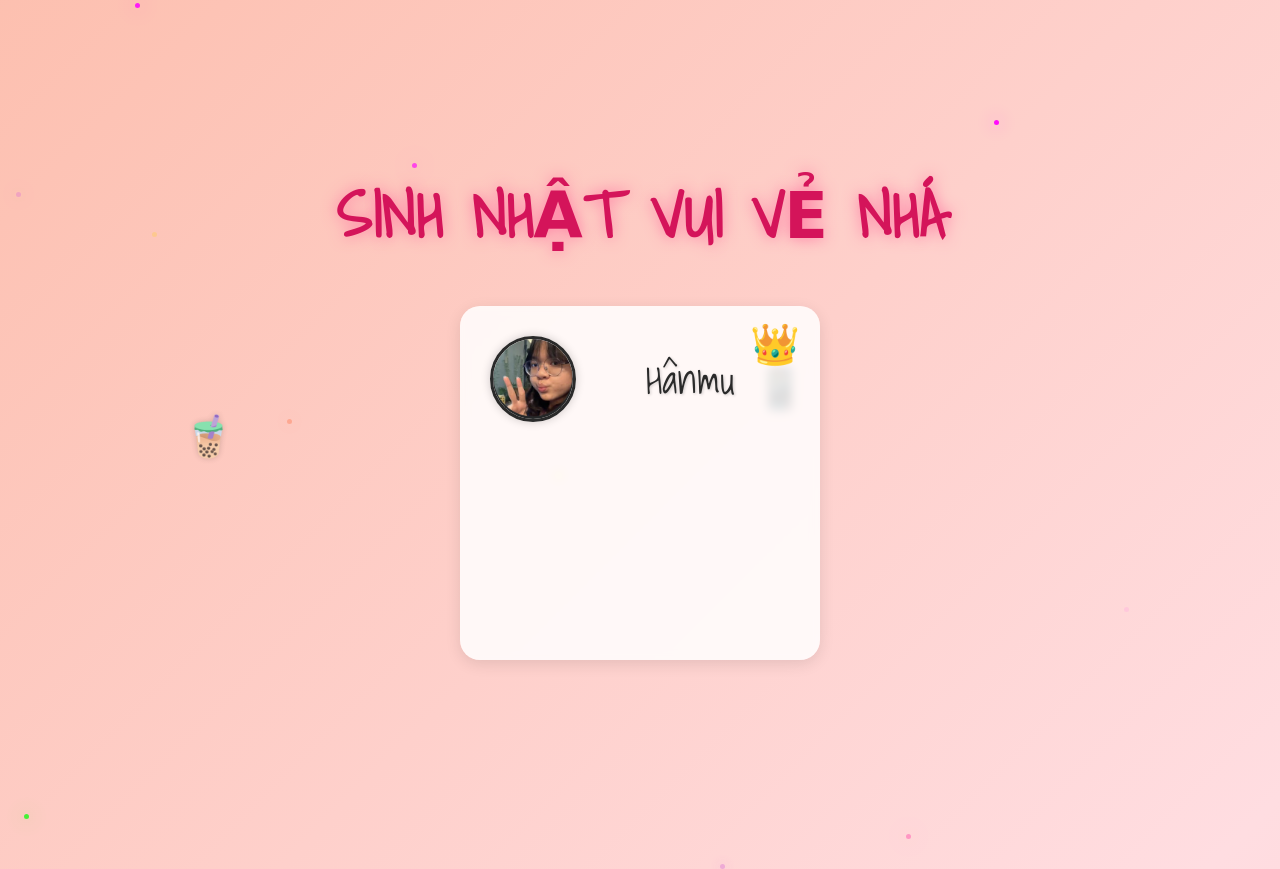
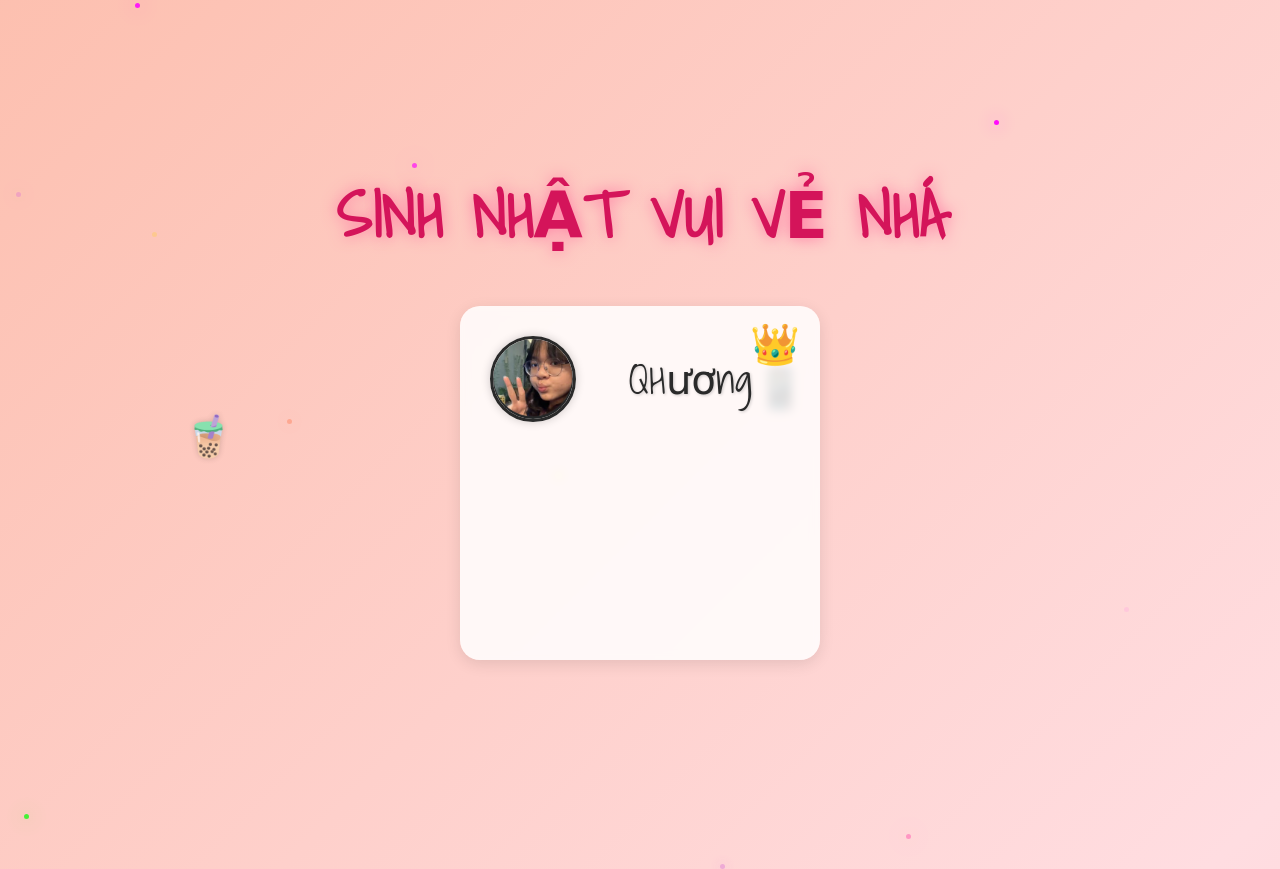
Before and after one commit to khoaissleep/2025, a plain HTML site: page index.html in a window 1280 px wide. Drawn offline with Linux system fonts and the light colour scheme.

Commit message:
sn hương

```diff
--- a/index.html
+++ b/index.html
@@ -176,7 +176,7 @@
             <div class="friend-card" id="han">
                 <div class="friend-header">
                     <img src="image.png" alt="Hương" class="profile-pic">
-                    <div class="friend-name">Hânmu</div>
+                    <div class="friend-name">QHương</div>
                 </div>
                 <div class="emoji">👑</div>
                 <div class="wish">
```
